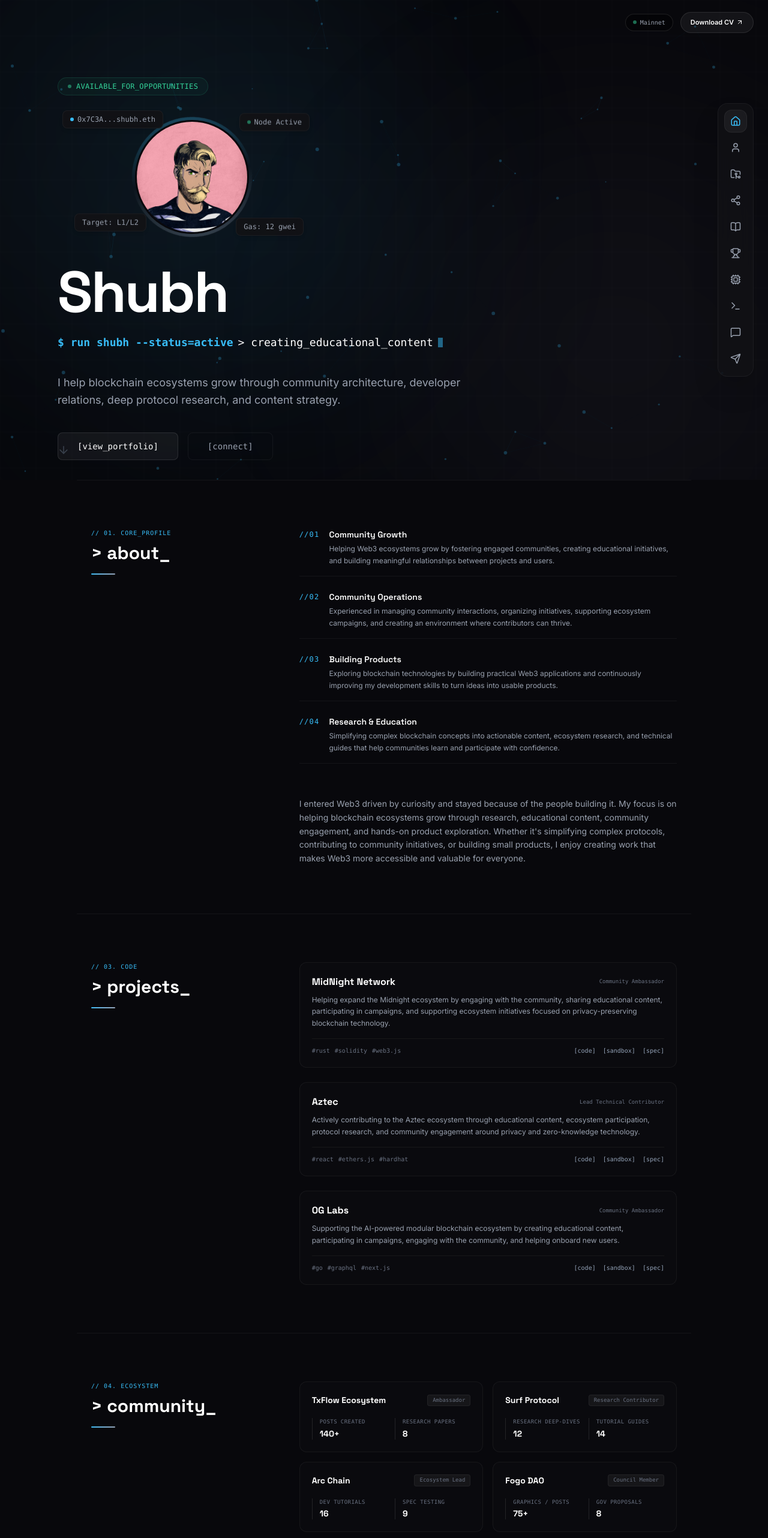
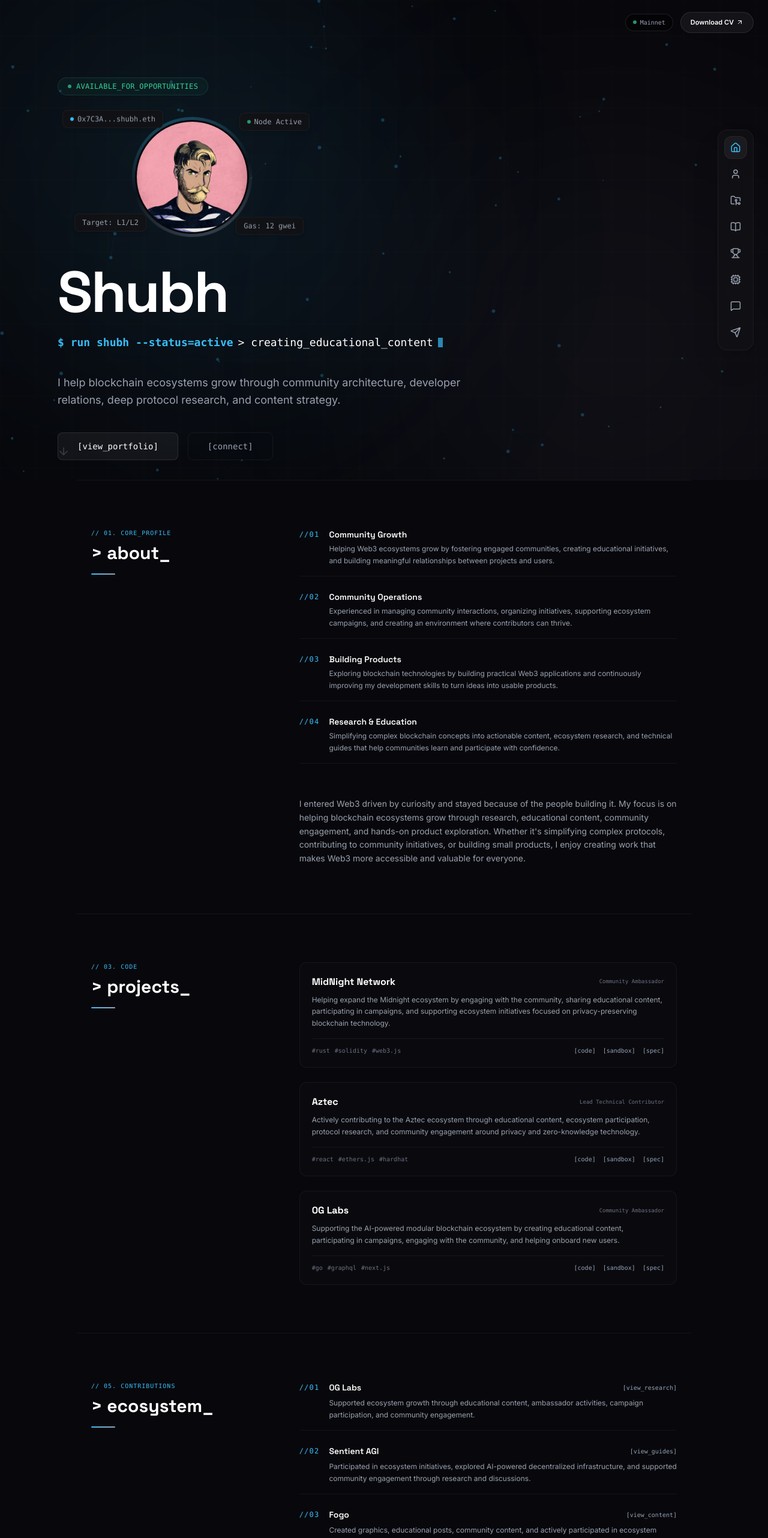
Before and after one commit to shhuubbhh/web3-Portfolio, a React (Vite) app: page / in a window 1280 px wide. Shown: the top 2564 px of the page at 60% size. Built offline with nearby package versions, Linux system fonts and the light colour scheme.

Commit message:
feat: remove Community and Scanner (IdentityDashboard) sections

```diff
--- a/src/App.tsx
+++ b/src/App.tsx
@@ -3,11 +3,9 @@
 import { Hero } from './components/Hero';
 import { About } from './components/About';
 import { Projects } from './components/Projects';
-import { Community } from './components/Community';
 import { FeaturedContent } from './components/FeaturedContent';
 import { StatsAchievements } from './components/StatsAchievements';
 import { Skills } from './components/Skills';
-import { IdentityDashboard } from './components/IdentityDashboard';
 import { Testimonials } from './components/Testimonials';
 import { Contact } from './components/Contact';
 import { Footer } from './components/Footer';
@@ -16,11 +14,9 @@
   'home',
   'about',
   'projects',
-  'community',
   'content',
   'achievements',
   'skills',
-  'identity',
   'testimonials',
   'contact',
 ];
@@ -39,11 +35,9 @@
         <Hero />
         <About />
         <Projects />
-        <Community />
         <FeaturedContent />
         <StatsAchievements />
         <Skills />
-        <IdentityDashboard />
         <Testimonials />
         <Contact />
       </main>
--- a/src/components/Navbar.tsx
+++ b/src/components/Navbar.tsx
@@ -3,10 +3,8 @@
   Home,
   User,
   FolderGit2,
-  Share2,
   BookOpen,
   Trophy,
-  Terminal,
   Cpu,
   MessageSquare,
   Send,
@@ -28,11 +26,9 @@
     { id: 'home', label: 'Home', icon: <Home size={18} /> },
     { id: 'about', label: 'About', icon: <User size={18} /> },
     { id: 'projects', label: 'Projects', icon: <FolderGit2 size={18} /> },
-    { id: 'community', label: 'Ecosystem', icon: <Share2 size={18} /> },
     { id: 'content', label: 'Contributions', icon: <BookOpen size={18} /> },
     { id: 'achievements', label: 'Works', icon: <Trophy size={18} /> },
     { id: 'skills', label: 'Stack', icon: <Cpu size={18} /> },
-    { id: 'identity', label: 'Scanner', icon: <Terminal size={18} /> },
     { id: 'testimonials', label: 'Reviews', icon: <MessageSquare size={18} /> },
     { id: 'contact', label: 'Connect', icon: <Send size={18} /> },
   ];
```
